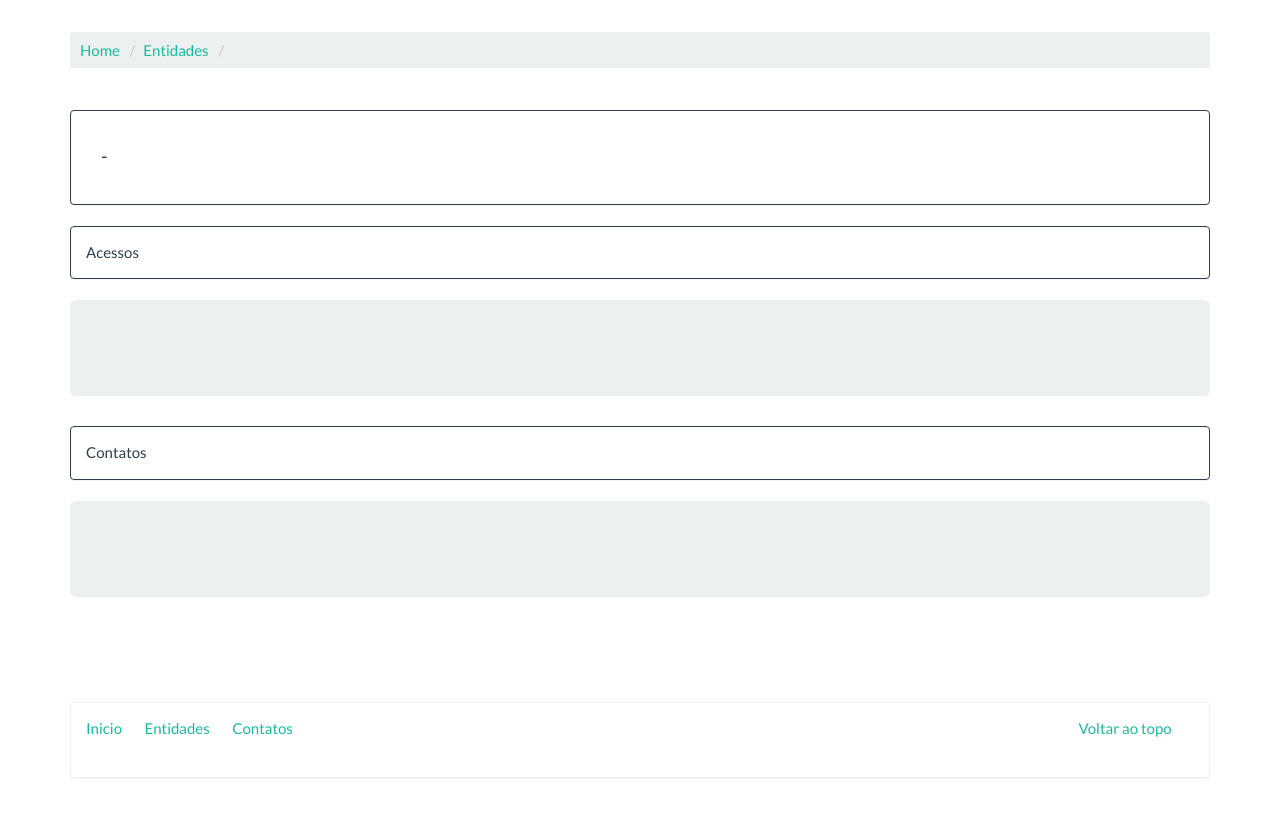
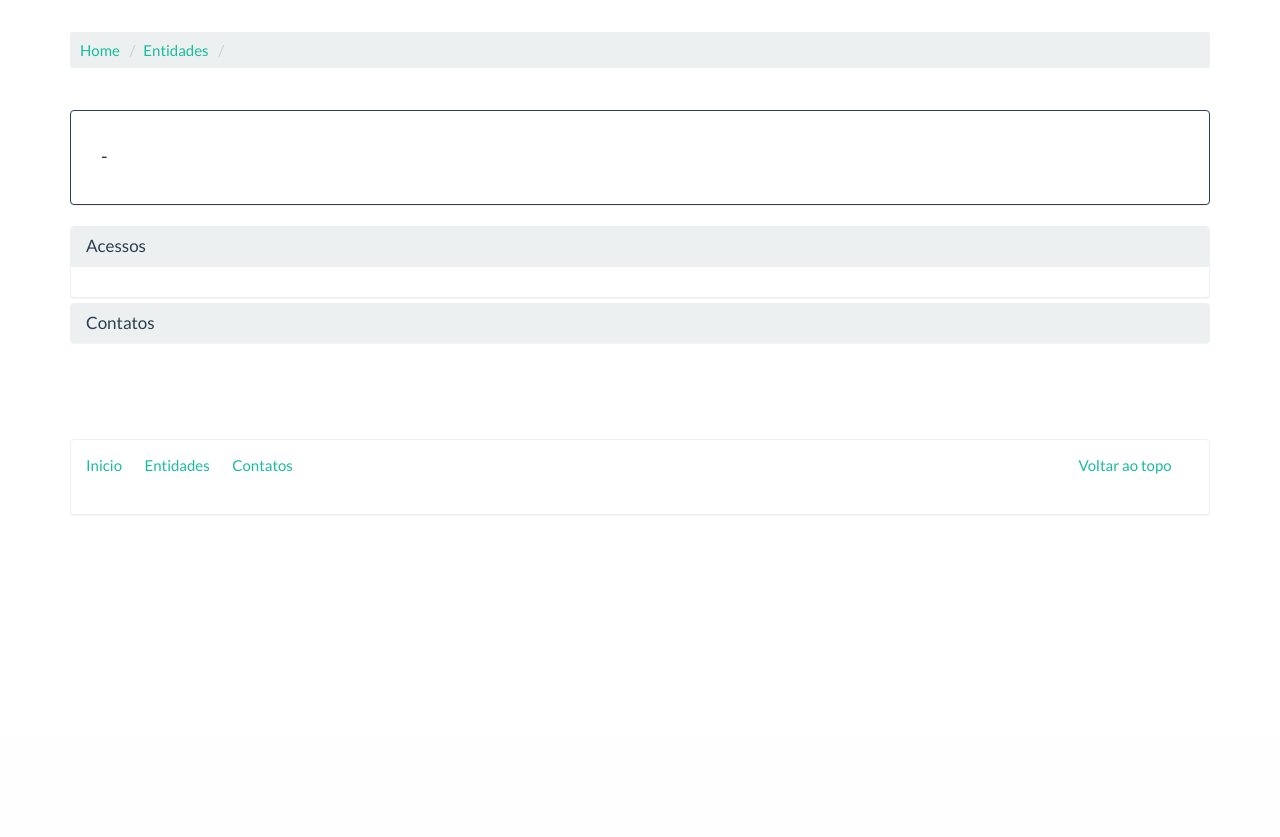
Before and after one commit to isaacgiordani/customsistemas, a Django app: template listatelefonica/templates/listatelefonica/entity.html in a window 1280 px wide. Shown: the part 60-897 px from the top of the page. After the commit the page ends 575 px from the top, so only its background shows below. Run offline with Django 3.2, Linux system fonts and the light colour scheme; the template is opened without the code that fills it, so the values that code supplies are empty; the visitor is signed in with stand-in values (Sample User, id 1); some libraries are stand-ins or nearby versions.

Commit message:
accordion

```diff
--- a/listatelefonica/templates/listatelefonica/entity.html
+++ b/listatelefonica/templates/listatelefonica/entity.html
@@ -27,13 +27,19 @@
   </div>
 </div>
 
-<div class="panel panel-primary">
+<div class="panel-group" id="accordion" role="tablist" aria-multiselectable="true">
+  <div class="panel panel-default">
+    <div class="panel-heading" role="tab" id="headingOne">
+      <h4 class="panel-title">
+        <a role="button" data-toggle="collapse" data-parent="#accordion" href="#collapseOne" aria-expanded="true" aria-controls="collapseOne">
+          Acessos
+        </a>
+      </h4>
+    </div>
+    <div id="collapseOne" class="panel-collapse collapse in" role="tabpanel" aria-labelledby="headingOne">
       <div class="panel-body">
-    Acessos
-  </div>
-</div>
 
-<div class="jumbotron">
+        <div class="">
           <div class="row">
 
             {% for a in access_list %}
@@ -56,12 +62,21 @@
           </div>
         </div>
 
-<div class="panel panel-primary">
-  <div class="panel-body">
-    Contatos
       </div>
     </div>
-<div class="jumbotron">
+  </div>
+  <div class="panel panel-default">
+    <div class="panel-heading" role="tab" id="headingTwo">
+      <h4 class="panel-title">
+        <a class="collapsed" role="button" data-toggle="collapse" data-parent="#accordion" href="#collapseTwo" aria-expanded="false" aria-controls="collapseTwo">
+          Contatos
+        </a>
+      </h4>
+    </div>
+    <div id="collapseTwo" class="panel-collapse collapse" role="tabpanel" aria-labelledby="headingTwo">
+      <div class="panel-body">
+
+        <div class="">
           <div class="row">
             {% for t in phone_list %}
             <div class="col-sm-6 col-md-4">
@@ -104,4 +119,10 @@
           </p>
         </div>
         {% endif %}
+
+      </div>
+    </div>
+  </div>
+</div>
+
 {% endblock %}
```
Lines whose indentation alone changed are shown as unchanged.
